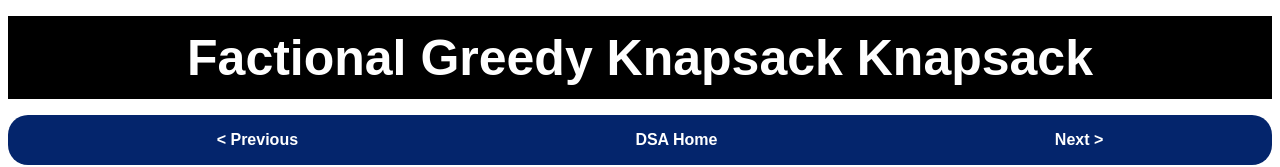
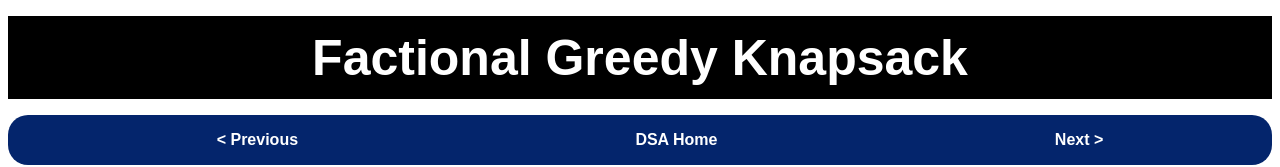
Before and after one commit to NomanSST/my-first-website, a plain HTML site: page 12 Fractional Knapsack.html in a window 1280 px wide. Shown: the top 167 px of the page. Drawn offline with Linux system fonts and the light colour scheme.

Commit message:
updating site

```diff
--- a/12 Fractional Knapsack.html
+++ b/12 Fractional Knapsack.html
@@ -9,7 +9,7 @@
 </head>
 <body>
     <div>
-        <h1>Factional Greedy Knapsack Knapsack</h1>
+        <h1>Factional Greedy Knapsack</h1>
     </div>
     <ul class="nav">
         <li><a href="11 Queue.html">&lt; Previous</a></li>
```
Also changed, not shown: dsa.html (+1 -0 lines).
